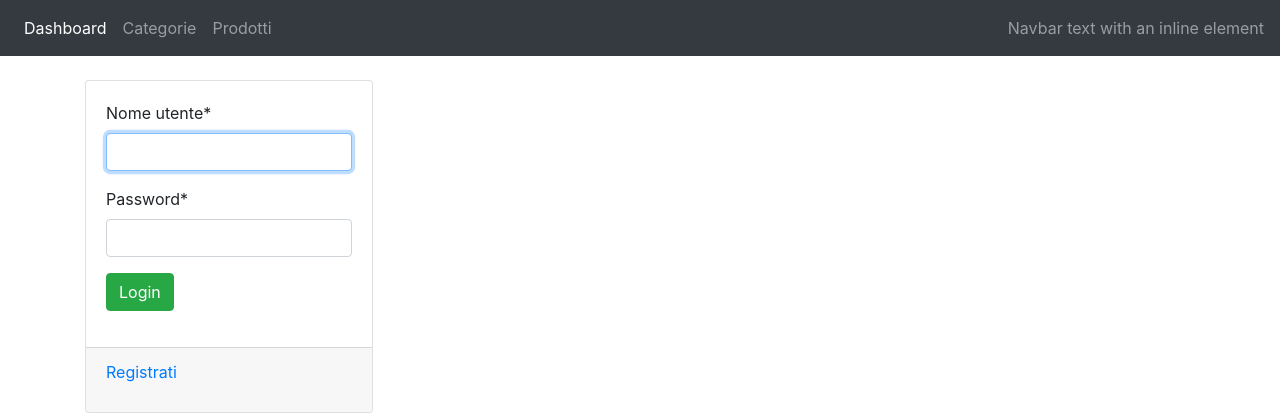
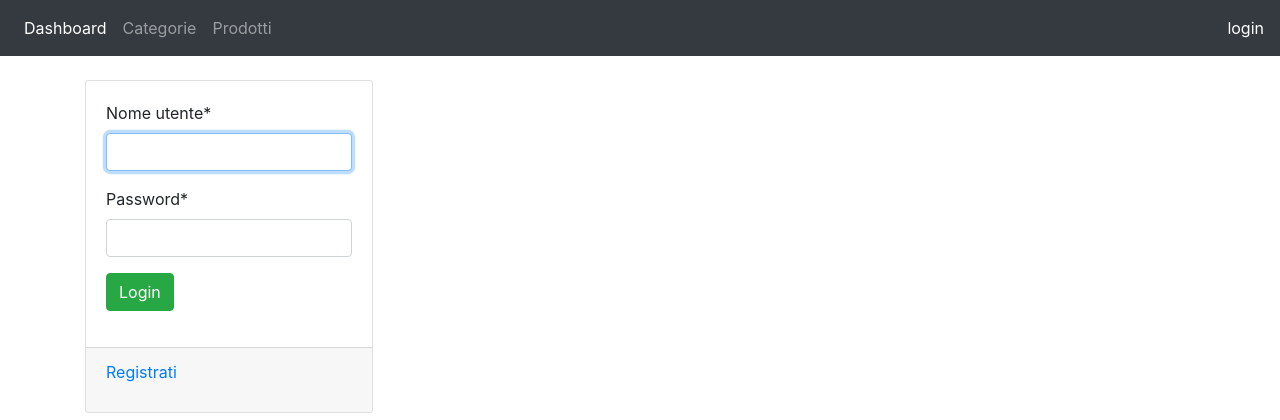
Before and after one commit to LucioPg/RIS, a Django app: page /login/?next=/categoria/1 in a window 1280 px wide. Shown: the top 420 px of the page. Run offline with Django 3.2, Linux system fonts and the light colour scheme; some libraries are stand-ins or nearby versions.

Commit message:
aggiunto link login / logout nella navbar

```diff
--- a/main/templates/main/navbar.html
+++ b/main/templates/main/navbar.html
@@ -17,6 +17,10 @@
         </ul>
     </div>
     <span class="navbar-text">
-    Navbar text with an inline element
+        {%  if user.is_authenticated %}
+            benvenuto, {{ user }} <a href="logout">logout</a>
+        {% else %}
+            <a href="/login">login</a>
+        {% endif %}
     </span>
 </nav>
```
